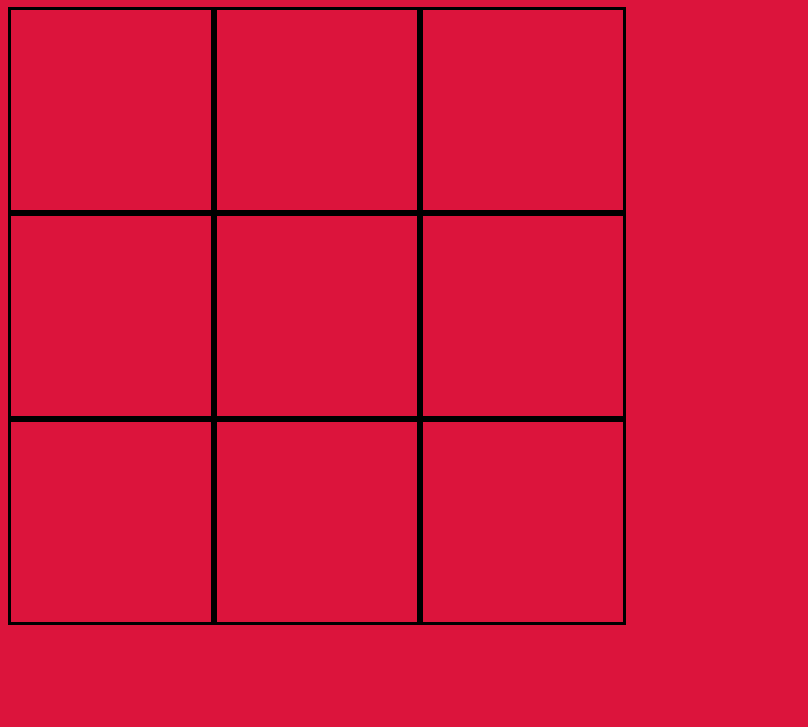
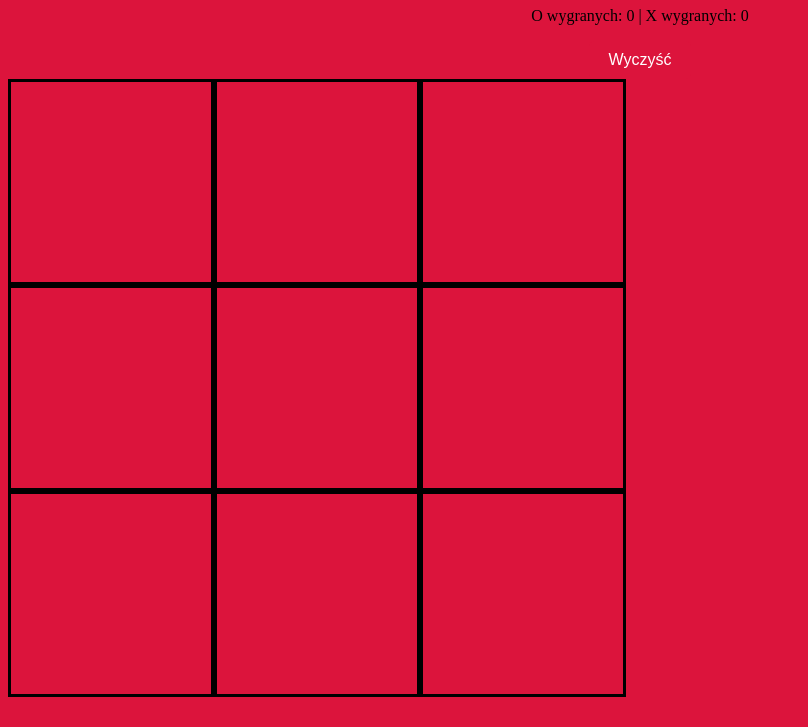
Before and after one commit to FreakTengen/Projekt, a plain HTML site: page index.html in a window 1280 px wide. Shown: the part 73-800 px from the top of the page, without its empty margins (0-808 px from the left). Drawn offline with Linux system fonts and the light colour scheme.

Commit message:
Update index.html

```diff
--- a/index.html
+++ b/index.html
@@ -8,10 +8,14 @@
 </head>
 <body>
 <h1>Kółko i Krzyżyk</h1>
+<div>
+    <p>O wygranych: <span id="winsO">0</span> | X wygranych: <span id="winsX">0</span></p>
+    <button onclick="resetGame()" style="padding: 10px 20px; font-size: 16px; cursor: pointer; background-color: crimson; color: white; border: none; border-radius: 5px;">Wyczyść</button>
+</div>
     <div class="row">
     <div id='one' class="kom" onclick="generuj('one')"></div>
     <div id='two' class="kom" onclick="generuj('two')"></div>
-    <div id='fre' class="kom" onclick="generuj('fre')"></div>
+    <div id='three' class="kom" onclick="generuj('three')"></div>
 </div>
 
 <div class="row">
```
